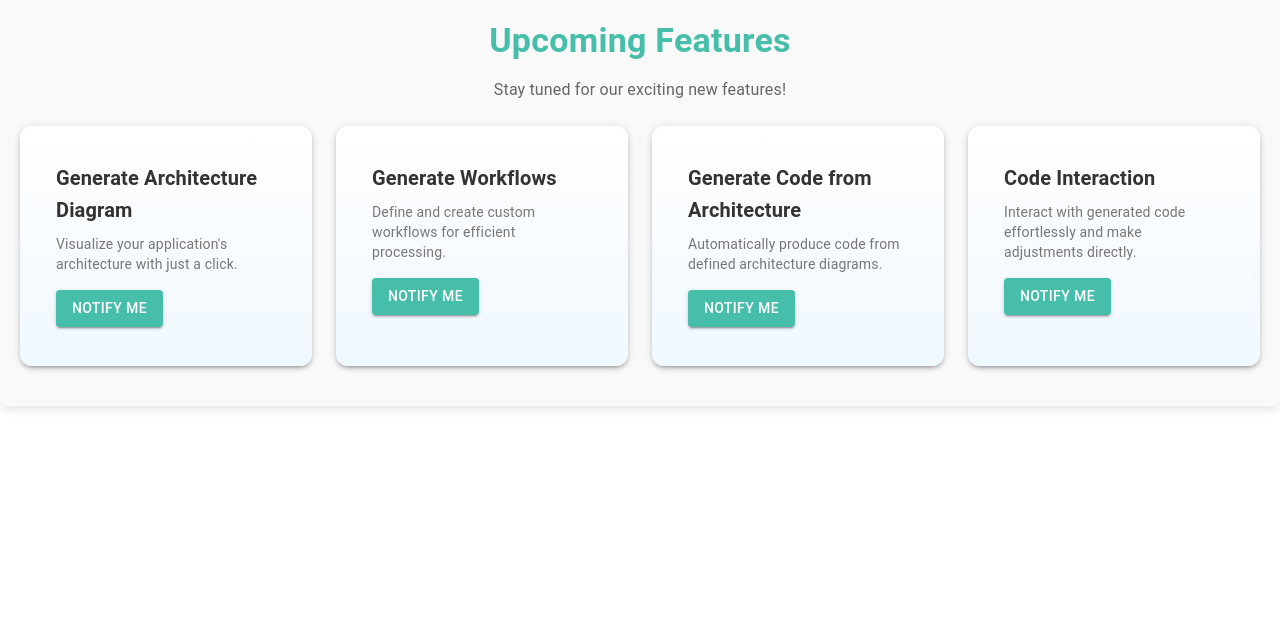
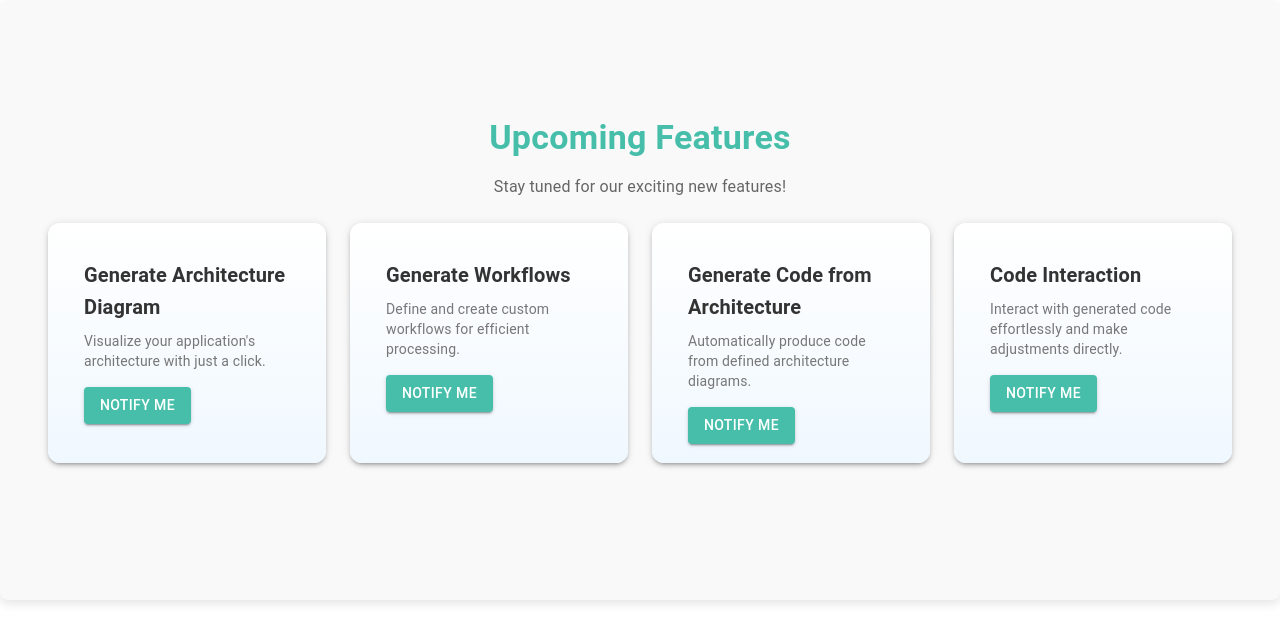
Before and after one commit to khushaltiwary/code360, a React (Create React App) app: page /upcomingFeatures in a window 1280 px wide. Shown: the top 642 px of the page. Built offline with nearby package versions, Linux system fonts and the light colour scheme.

Commit message:
Added Some Css to Upcoming Feature Not major thing can pull code. App working Fine.

```diff
--- a/src/components/UpcomingFeatures.js
+++ b/src/components/UpcomingFeatures.js
@@ -61,11 +61,18 @@ const UpcomingFeatures = () => {
 
 const styles = {
     container: {
-        padding: '20px',
+        flex: 1,
+        display: "flex",
+        flexDirection: "column",
+        justifyContent: "center",
+        alignItems: "center",
+        overflowY: "auto",
+        padding: "2rem 3rem",
         backgroundColor: '#f9f9f9',
         borderRadius: '8px',
         boxShadow: '0 4px 10px rgba(0, 0, 0, 0.1)',
         textAlign: 'center',
+        height:"67vh",
     },
     title: {
         fontWeight: 'bold',
```
